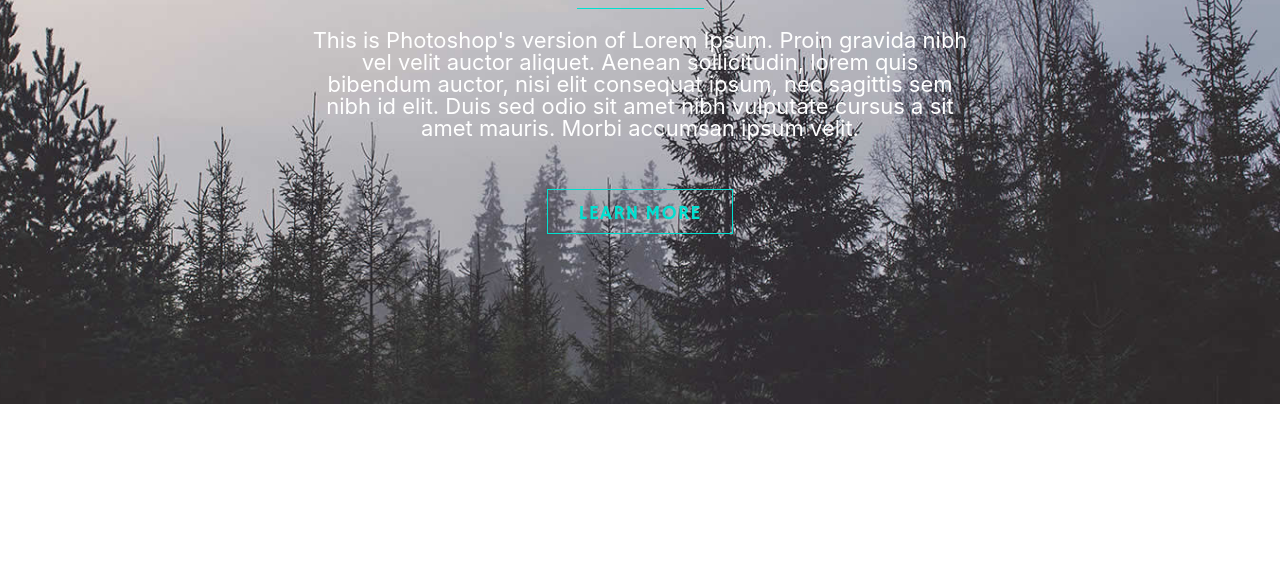
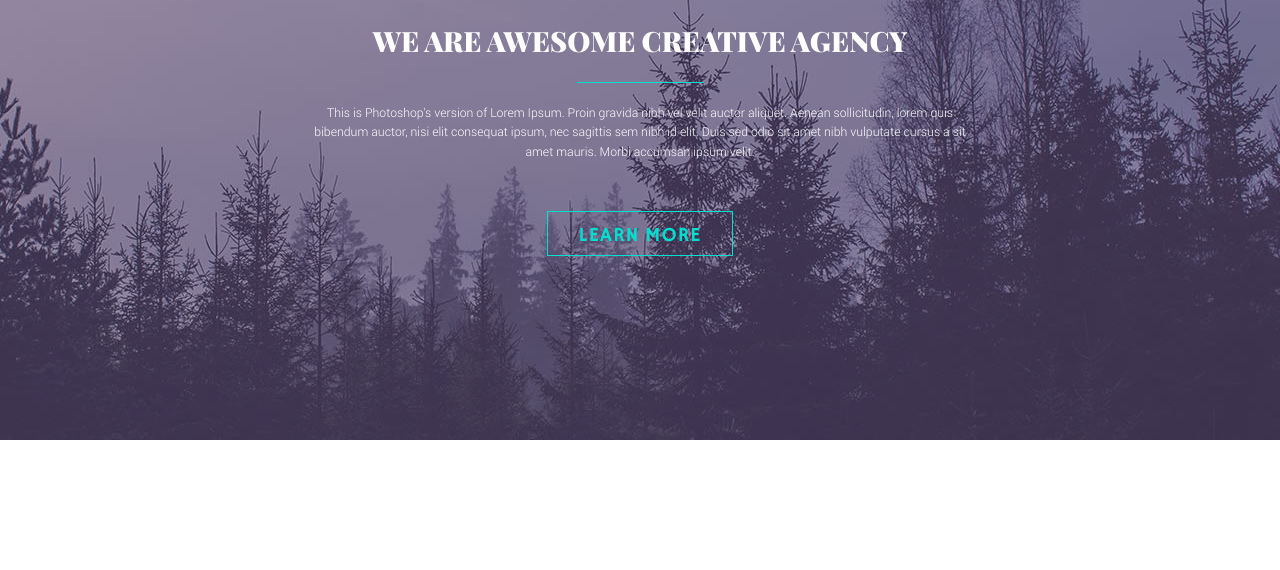
Before and after one commit to MrFlava/Tajam, a plain HTML site: page index.html in a window 1280 px wide. Shown: the part 230-800 px from the top of the page. Drawn offline with nearby package versions, Linux system fonts and the light colour scheme.

Commit message:
added home page

```diff
--- a/css/style.css
+++ b/css/style.css
@@ -1,3 +1,15 @@
+html, body{
+    background-color: #fff;
+    font-size: 0.875rem;
+    color: #797979;
+    width: 100%;
+    padding: 0;
+    margin-left: 0;
+    margin-right: 0;
+    font-family: 'robotolight';
+    font-weight: 300;
+    width:100%;
+}
 h1,
 h2,
 h3 {
@@ -53,25 +65,37 @@ p:last-child {
     margin-bottom: 0px;
 }
 
+.overlay {
+    background-color: rgba(76, 61, 114, 0.5);
+    width: 100%;
+    height: 670px;
+}
+
 .home{
-    position:relative;
-    padding:70px 0;
     background: url(../images/homebg.jpg) no-repeat 100% 100%;
     background-size: cover;
 }
 
-.home .container h2 {
+.home .main_home{
+    padding-top: 250px;
+}
+
+.home .main_home h4{
+    color: #fff;
+    padding-bottom: 25px;
+    font-size:4.5rem;
+    line-height: 5rem;
+}
+.home .main_home h2{
     color: #fff;
     font-size:2rem;
 }
-
-.home .container p{
+.home .main_home p{
     color: #fff;
     max-width: 60%;
     margin: 0 auto;
     padding-bottom: 30px
 }
-
 
 .separator {
     height: 1px;
@@ -110,37 +134,3 @@ p:last-child {
     transition: .5s;
     padding: 9px 30px;
 }
-
-@media (min-width: 768px){
-    .home{
-        padding:150px 0}}
-@media (min-width: 1200px){
-    .home{
-        padding:240px 0}}
-.home-sm{
-    padding-top:80px;
-    padding-bottom:80px}
-@media (min-width: 992px){
-    .home-sm{
-        padding-top:170px;
-        padding-bottom:170px}}
-.home h1{
-    color:#fff;
-    font-size:28px}
-.home p{
-    font-size:22px;
-    color:#fff;
-    margin-bottom:25px;}
-@media (min-width: 768px){
-    .home h1{
-        font-size:60px;}
-    .home p{
-        margin-bottom:45px;}}
-.home h2{
-    font-size:22px;
-    color:#fff;
-    text-transform:uppercase;
-    margin-bottom:0}
-@media (min-width: 768px){
-    .home h2{
-        font-size:42px}}
--- a/index.html
+++ b/index.html
@@ -30,7 +30,11 @@
     </head>
     <body>
     	<section  id = "home" class="home home-sm">
-            <div class="container text-center">
+            <div class="overlay">
+             <div class="container">
+                <div class="row">
+                    <div class="col-sm-12">
+                        <div class="main_home  text-center">
                             <h2>We Are Awesome Creative Agency</h2>
                             <div class="separator"></div>
                             <p>This is Photoshop's version  of Lorem Ipsum. Proin gravida nibh vel velit auctor aliquet.
@@ -41,8 +45,14 @@
                                 <a href="" class="btn btn-primary">LEARN MORE</a>
                             </div>
 
+                        </div>
+                    </div>
+                </div>
 
             </div>
+
+            </div>
+
 
   		</section>
 
```
Lines whose indentation alone changed are shown as unchanged.
